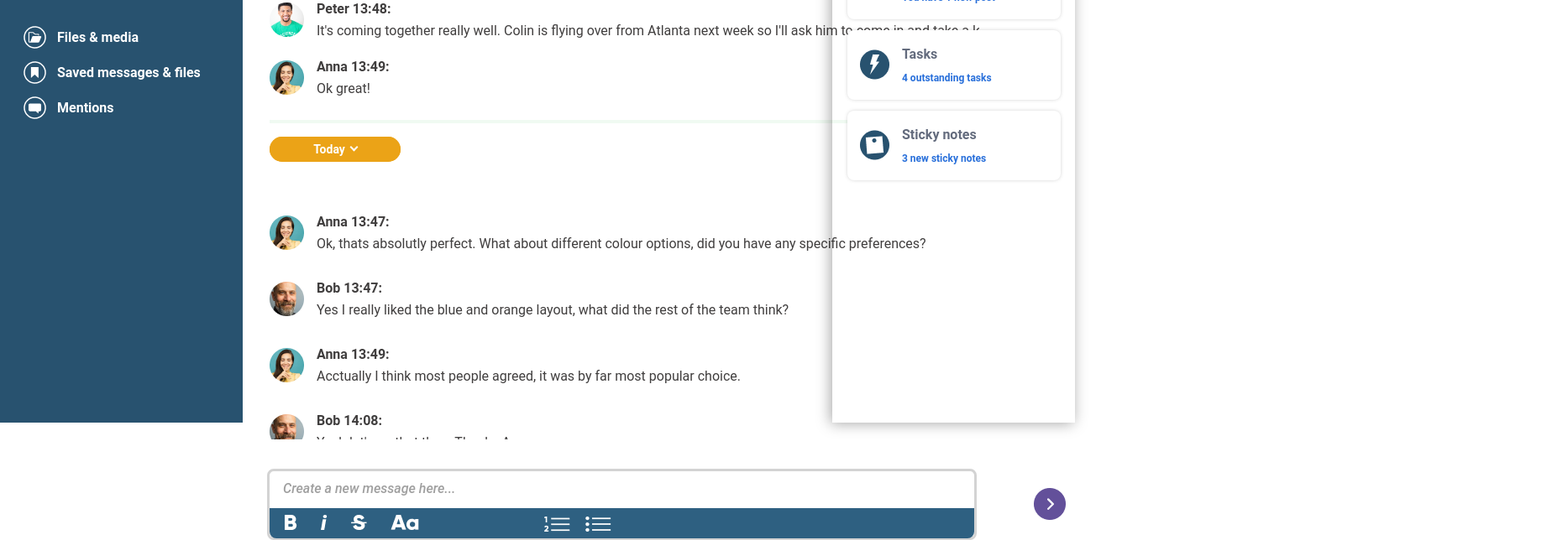
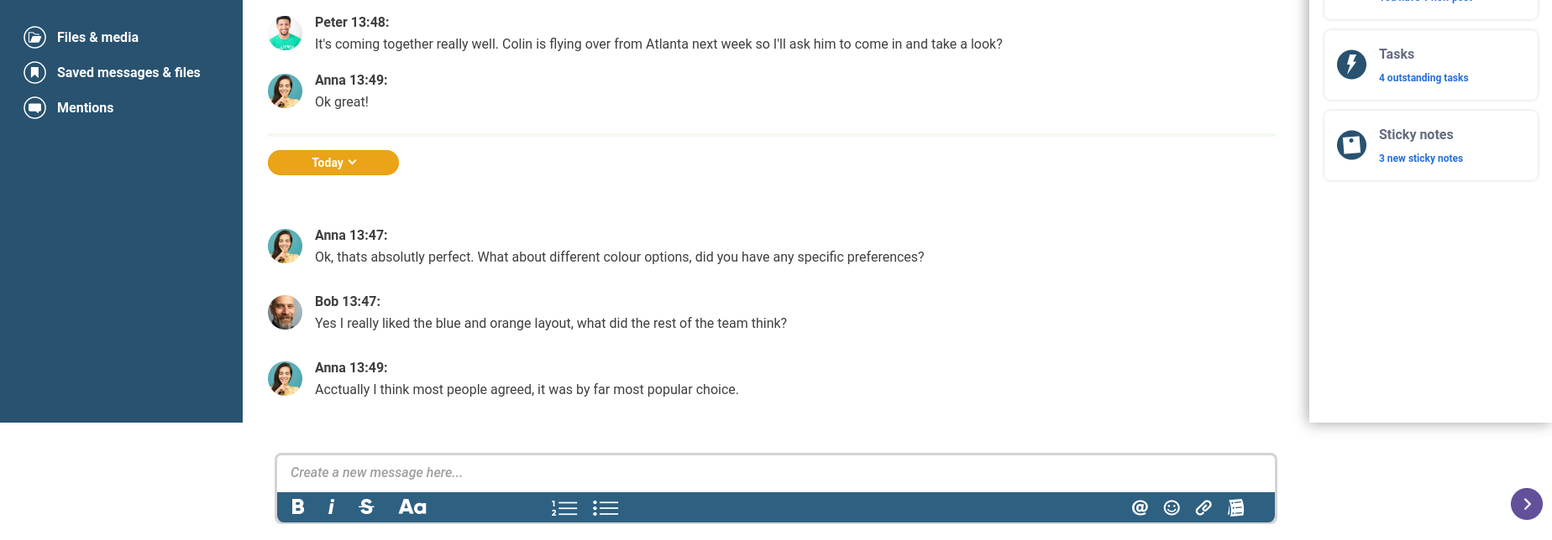
Before and after one commit to Maja18/SportClub, a React (Create React App) app in the folder frontend/: page /figma in a window 1280 px wide. Shown: the part 296-940 px from the top of the page at 84% size, 1848 px wide, since content can reach past the window. Built offline with nearby package versions, Linux system fonts and the light colour scheme; no server answers.

Commit message:
[FeatureUpdate] changed position of main elements

```diff
--- a/frontend/src/App.tsx
+++ b/frontend/src/App.tsx
@@ -10,9 +10,7 @@ function App() {
 
   return (
     <BrowserRouter>
-      <div>
-       <NavBar isFigma={isFigma}></NavBar>
-      </div>
+      <Figma></Figma>
     </BrowserRouter>
   );
 }
--- a/frontend/src/components/Figma/Figma.tsx
+++ b/frontend/src/components/Figma/Figma.tsx
@@ -1,6 +1,7 @@
 
 import { useState } from 'react';
 import PageDiv from '../../styled-components/figma/PageDiv.styled';
+import { MenuBar } from '../../styled-components/mainMenuBar/MenuBar.styled';
 import Header from './Header';
 import MainMenuBar from './MainMenuBar';
 import Messages from './Messages';
@@ -12,14 +13,26 @@ const Figma = () => {
     const [showToolbar, setShowToolBar] = useState(true);
 
     return(
-        <PageDiv>
+        <div style={{maxHeight:'100vh'}}>
             <Header></Header>
             <SecondHeader toggleToolbar = {() => setShowToolBar(!showToolbar)}></SecondHeader>
-            <MainMenuBar></MainMenuBar>
-            <Messages></Messages>
-            {showToolbar ? <ToolsBar></ToolsBar> : null}
-            <TextBar></TextBar>
-        </PageDiv>
+            <div style={{display:'flex', alignItems: 'flex-start', flex:1}}>
+                <div style={{ flex:'0 1 289px', height:'100%'}}>
+                    <MainMenuBar></MainMenuBar>
+                </div>
+                <div style={{ flex:'1', height:'100%', display:'flex', flexDirection: 'column'}}>
+                    <div style={{ flex:'0 1 85%', height:'100%'}}>
+                        <Messages></Messages>
+                    </div>
+                    <div>
+                        <TextBar></TextBar>
+                    </div>
+                </div>
+                <div style={{ flex:'0 1 289px', height:'100%'}}>
+                    <ToolsBar></ToolsBar>
+                </div>
+           </div>
+        </div>
     );
 }
 
--- a/frontend/src/styled-components/header/HeaderDiv.tsx
+++ b/frontend/src/styled-components/header/HeaderDiv.tsx
@@ -5,7 +5,7 @@ export const HeaderDiv = styled(Row)`
     align-items: flex-start;
     background: #2B0B2D;
 
-    position: absolute;
+    position: relative;
     width: 100%;
     height: 75px;
     left: 0px;
--- a/frontend/src/styled-components/mainMenuBar/MenuBar.styled.ts
+++ b/frontend/src/styled-components/mainMenuBar/MenuBar.styled.ts
@@ -7,9 +7,10 @@ export const MenuBar = styled(Column)`
     padding: 30px 0px;
     gap: 30px;
 
-    position: absolute;
+    position: relative;
     width: 289px;
+    height: calc(100vh - 75px - 47px);
     left: 0px;
-    top: 122px;
+    top: 0px;
     bottom: 0px;
 `;
--- a/frontend/src/styled-components/messages/MessageTools.styled.ts
+++ b/frontend/src/styled-components/messages/MessageTools.styled.ts
@@ -10,7 +10,7 @@ export const MessageToolsDiv = styled(Row)`
     position: relative;
     width: 100%;
     height: 43px;
-    right: 13px;
+    right: 20px;
     top: 0px;
 
     background: #FFFFFF;
--- a/frontend/src/styled-components/messages/MessagesContainer.styled.ts
+++ b/frontend/src/styled-components/messages/MessagesContainer.styled.ts
@@ -4,10 +4,10 @@ import { Column } from '../figma/Layout.styled';
 export const MessagesContainer = styled(Column)`
     align-items: flex-start;
     position: relative;
-    //width: 1270px;
-    width: 66%;
-    height: 684px;
-    left: 321px;
+    width: 1270px;
+    //width: 100%;
+    height: 654px;
+    left: 30px;
     top: 30px;
     bottom: 0px;
     overflow-y: scroll;
--- a/frontend/src/styled-components/secondaryHeader/SecondaryHeader.styled.ts
+++ b/frontend/src/styled-components/secondaryHeader/SecondaryHeader.styled.ts
@@ -6,6 +6,6 @@ export const SecondaryHeader = styled(Row)`
     height: 47px;
     left: 0px;
     right: 0px;
-    top: 16px;
+    top: 0px;
     background: #3A91A5;
 `;
--- a/frontend/src/styled-components/textBar/TextBarDiv.styled.ts
+++ b/frontend/src/styled-components/textBar/TextBarDiv.styled.ts
@@ -4,9 +4,9 @@ import { Row } from '../figma/Layout.styled';
 export const TextBarDiv = styled(Row)`
     position: relative;
     //width: 1270px;
-    width: 66%;
+    width: 94%;
     height: 85px;
-    left: 318px;
+    left: 38px;
     right: 318px;
-    top: 65px;
+    top: 60px;
 `;
--- a/frontend/src/styled-components/toolsBar/ToolsBarDiv.styled.ts
+++ b/frontend/src/styled-components/toolsBar/ToolsBarDiv.styled.ts
@@ -8,9 +8,10 @@ export const ToolsBarDiv = styled(Column)`
     margin-left: auto;
     box-shadow: -2px 1px 16px rgba(0, 0, 0, 0.35);
 
-    position: absolute;
+    position: relative;
     width: 289px;
+    height: calc(100vh - 75px - 47px);
     left: 0px;
-    top: 122px;
+    top:0px;
     bottom: 0px;
 `;
```
